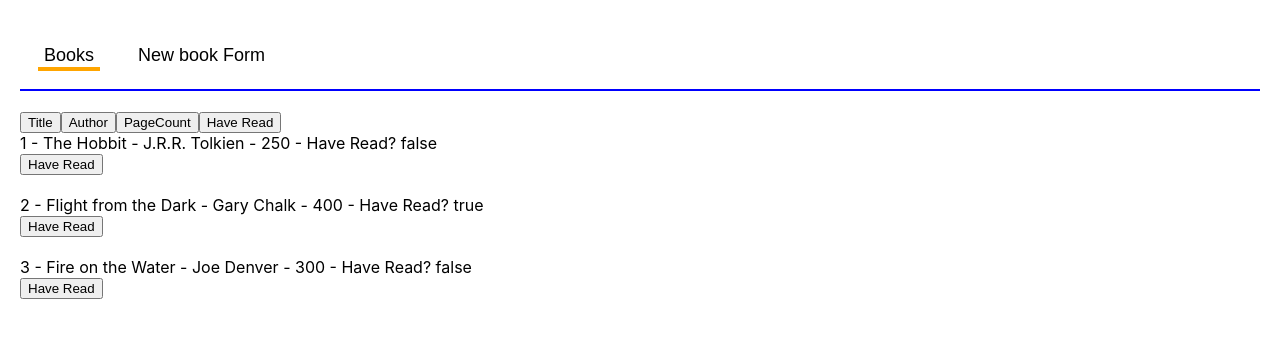
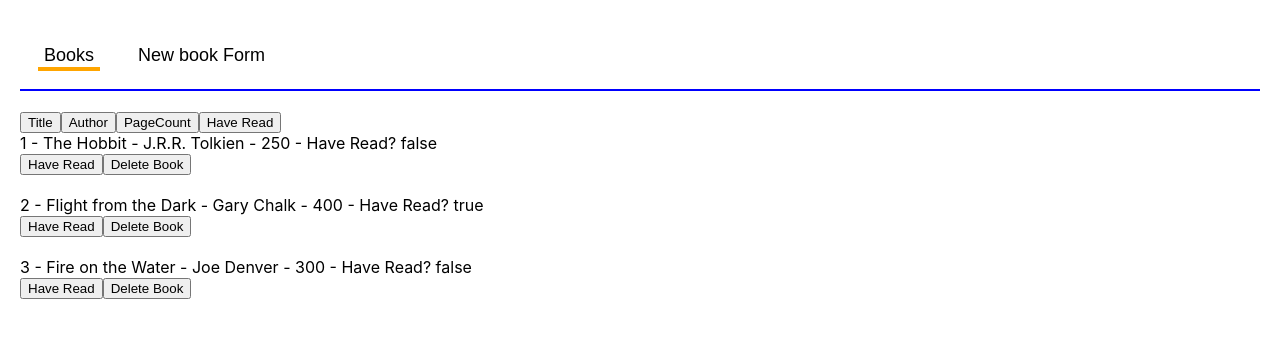
Before and after one commit to ymeynot45/library_with_react, a React (Create React App) app: page / in a window 1280 px wide. Shown: the top 338 px of the page. Built offline with nearby package versions, Linux system fonts and the light colour scheme.

Commit message:
Delete button works

```diff
--- a/src/App.js
+++ b/src/App.js
@@ -95,6 +95,13 @@ const App = () => {
       setLibrary(newLibrary);
     }
 
+    const deleteBook = (id) => {
+      const newLibrary = [...library];
+      let index = newLibrary.findIndex(x =>x.id === id);
+      newLibrary.splice([index],1);
+      setLibrary(newLibrary);
+    }
+
     let dataRetrieval = (formData) => {
       // console.log("app.js formdata" , formData);
       let formProps = formData;
@@ -134,7 +141,7 @@ const App = () => {
   switch (tab){
     default:
     case 'library':
-      return <LibraryPage showLibrary={library} tog={tog} reducer={reducer}/>  //FLAG
+      return <LibraryPage showLibrary={library} tog={tog} reducer={reducer} deleteBook={deleteBook}/>  //FLAG
     case 'NewBookForm':
       console.log("app page", typeof dataRetrieval)
       return <AddBookPage onAddBook={library} addBook={addBookToLibrary} dataRetrieval={dataRetrieval}/>
--- a/src/BookSlot.js
+++ b/src/BookSlot.js
@@ -7,7 +7,7 @@ import "./BookSlot.css";
 // () => ()
 // () => { () }
 // () => { return (); }
-const BookSlot = ({id, title, author, pageCount, haveRead, tog}) => {
+const BookSlot = ({id, title, author, pageCount, haveRead, tog, deleteBook}) => {
     return <div className="Book" id={id+title} >
         <div className="Book-left">
             <div className="Book-properties">
@@ -16,6 +16,7 @@ const BookSlot = ({id, title, author, pageCount, haveRead, tog}) => {
         </div>
         <div className="Book-right">
             <button className="have_read_button" onClick={() => tog(id)}>Have Read</button>
+            <button className="deleteBook_button" onClick={() => deleteBook(id)}>Delete Book</button>
         </div>
 
     </div>;
--- a/src/LibraryPage.js
+++ b/src/LibraryPage.js
@@ -3,7 +3,7 @@ import PropTypes from 'prop-types';
 import "./LibraryPage.css";
 import BookSlot from "./BookSlot.js";
 
-function LibraryPage({showLibrary, tog, reducer}){
+function LibraryPage({showLibrary, tog, reducer, deleteBook}){
     const [state, dispatch] = useReducer(reducer, showLibrary);
     return(
         <div>
@@ -11,7 +11,7 @@ function LibraryPage({showLibrary, tog, reducer}){
             <ul className="LibraryPage-books">
                 {showLibrary.map(book =>
                     <li key={book.id} className="LibraryPage-Book">
-                        {<BookSlot id={book.id} title={book.title} author={book.author} pageCount={book.pageCount} haveRead={book.haveRead} tog={tog} /> }
+                        {<BookSlot id={book.id} title={book.title} author={book.author} pageCount={book.pageCount} haveRead={book.haveRead} tog={tog} deleteBook={deleteBook}/> }
                     </li>,
                 )}
             </ul>
```
